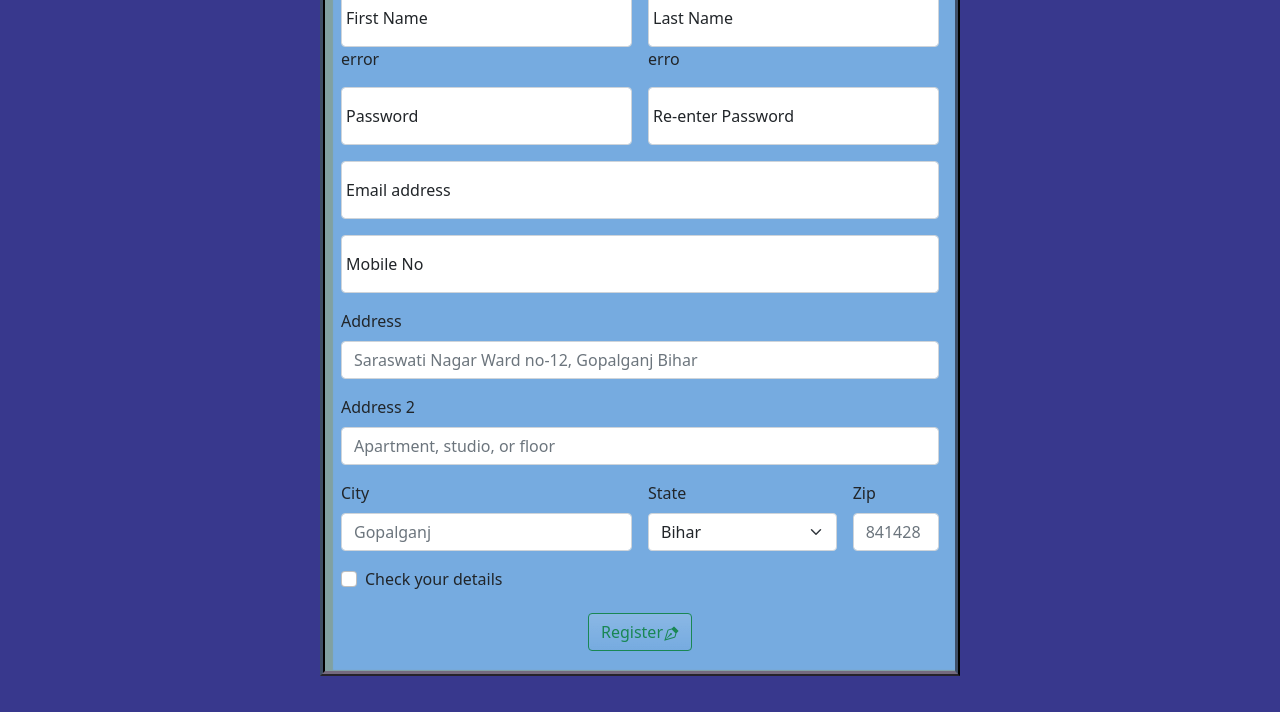
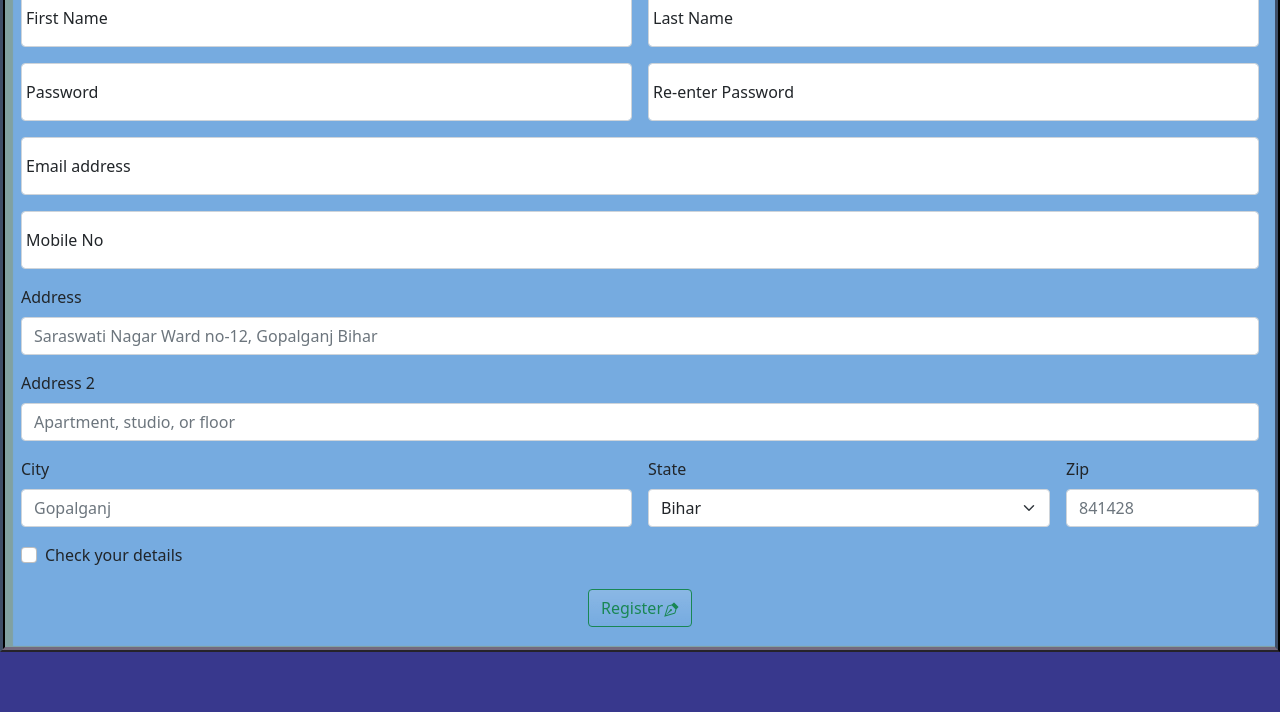
Before and after one commit to ABHISHEKTIWARI-07/AWP, a plain HTML site: page RegistrationForm.html in a window 1280 px wide. Shown: the part 88-800 px from the top of the page. Drawn offline with nearby package versions, Linux system fonts and the light colour scheme.

Commit message:
minor changes

```diff
--- a/Registration.js
+++ b/Registration.js
@@ -6,7 +6,7 @@ formInput.forEach((ele)=>{
     if(e.type!='radio'){
       let errBoard = e.nextElementSibling;
       if(e.value==""){
-        errBoard.style.display="block";
+        // errBoard.style.display="block";
         e.value.innerHTML="error";
       }
       else errBoard.style.display="none";
--- a/RegistrationForm.html
+++ b/RegistrationForm.html
@@ -30,7 +30,7 @@
 
         <!-- <div class="col-6 text-white left"></div> -->
 
-        <div class="col-sm-6 p-3 mx-auto form">
+        <div class="col-sm-12 p-3 mx-auto form">
           <!-- <h1 class="text-center p-3 text-primary">REGISTRATION FORM</h1> -->
           <div class="text-center bg-primary"><h1 class="text-center text-white">REGISTRATION FORM <svg xmlns="http://www.w3.org/2000/svg" width="16" height="16" fill="currentColor" class="bi bi-mortarboard" viewBox="0 0 16 16">
             <path d="M8.211 2.047a.5.5 0 0 0-.422 0l-7.5 3.5a.5.5 0 0 0 .025.917l7.5 3a.5.5 0 0 0 .372 0L14 7.14V13a1 1 0 0 0-1 1v2h3v-2a1 1 0 0 0-1-1V6.739l.686-.275a.5.5 0 0 0 .025-.917l-7.5-3.5ZM8 8.46 1.758 5.965 8 3.052l6.242 2.913L8 8.46Z"/>
@@ -47,7 +47,7 @@
                 placeholder="Fname"
               />
               <label for="fname">First Name</label>
-              <span class="fnameError">error </span>
+              <span class="fnameError"></span>
             </div>
 
             <div class="col-md-6 form-floating">
@@ -59,7 +59,7 @@
                 placeholder="Lname"
               />
               <label for="lname">Last Name</label>
-              <span class="lnameError">erro</span>
+              <span class="lnameError"></span>
             </div>
 
 
```
